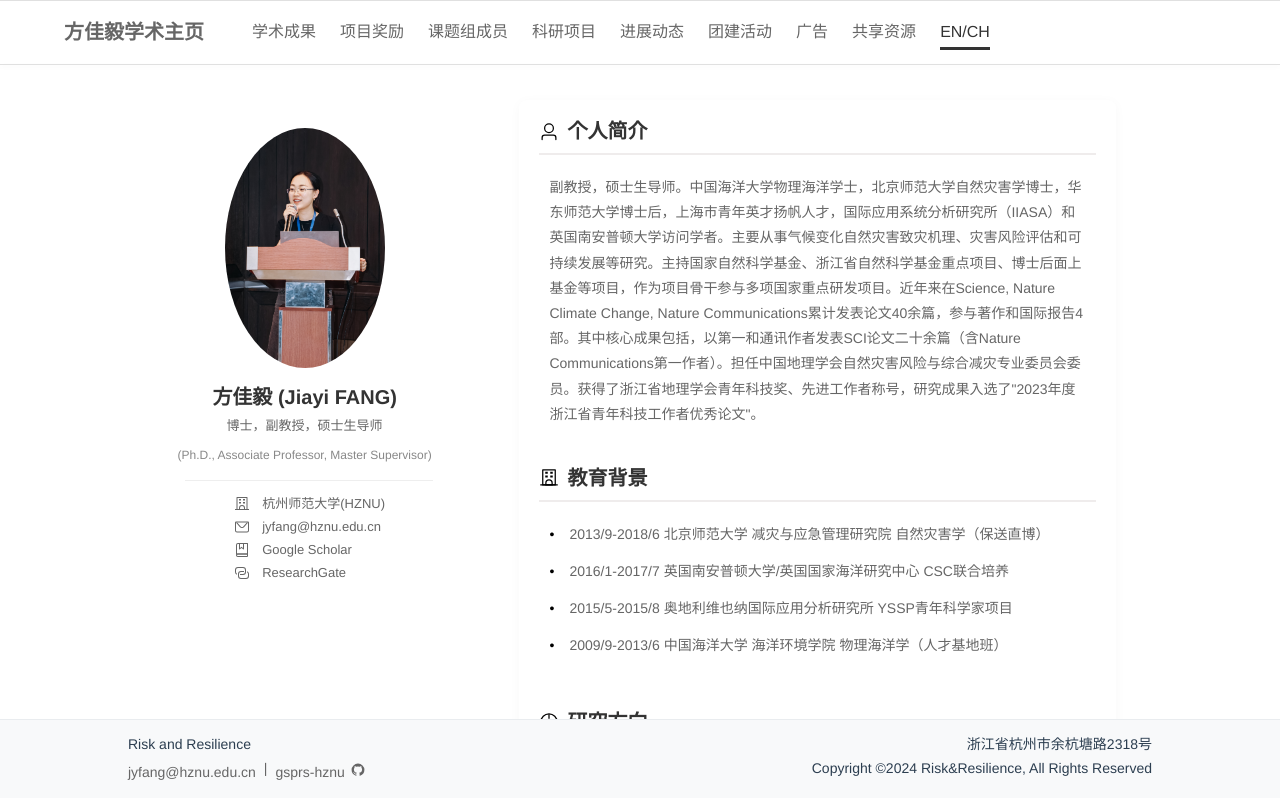
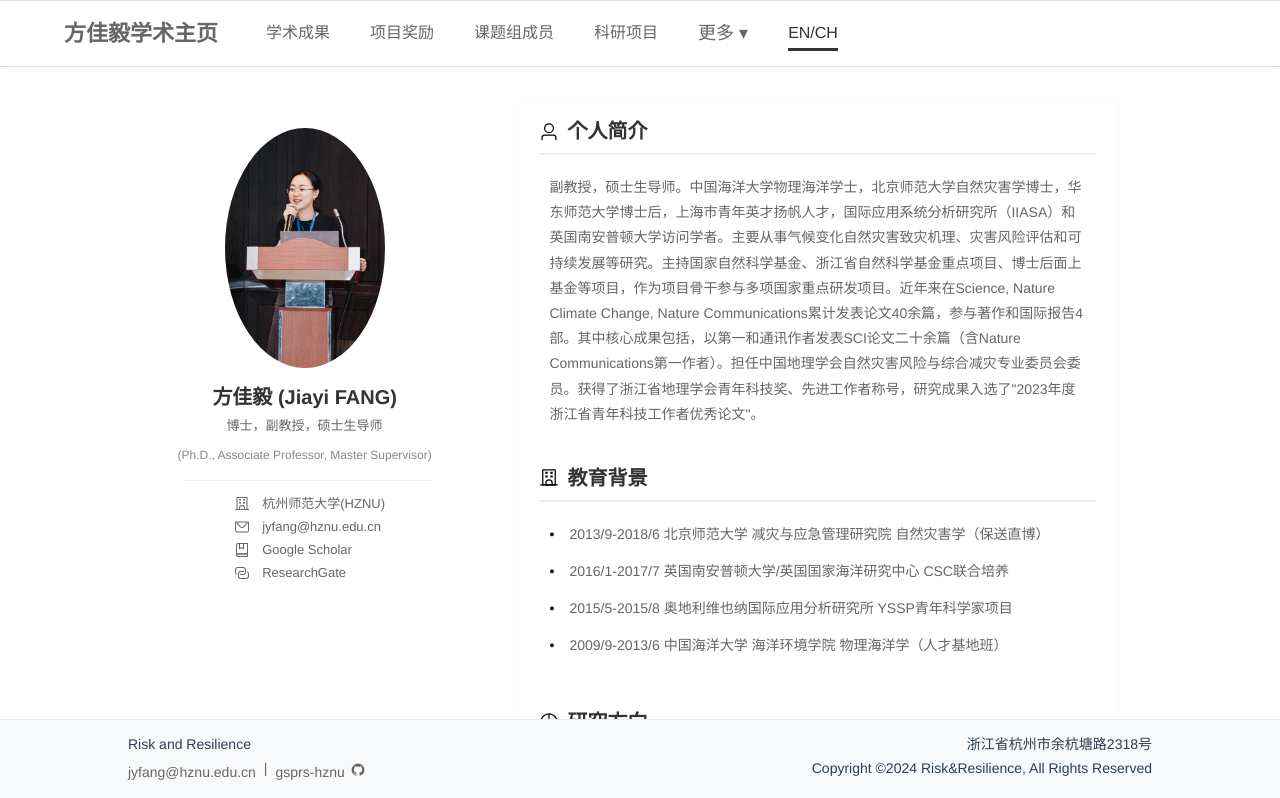
Before and after one commit to RiskResilienceLab/Risk-Resilience, a Vue app: page / in a window 1280 px wide. Shown: the top 798 px of the page. Built offline with nearby package versions, Linux system fonts and the light colour scheme.

Commit message:
Update responsive design

```diff
--- a/src/components/Header.vue
+++ b/src/components/Header.vue
@@ -9,10 +9,15 @@
           <router-link to="/honors">项目奖励</router-link>
           <router-link to="/members">课题组成员</router-link>
           <router-link to="/research">科研项目</router-link>
-          <router-link to="/progress">进展动态</router-link>
-          <router-link to="/team-building">团建活动</router-link>
-          <router-link to="/advertisement">广告</router-link>
-          <router-link to="/resources">共享资源</router-link>
+          <div class="dropdown">
+            <span class="more-menu">更多 ▾</span>
+            <div class="dropdown-content">
+              <router-link to="/progress">进展动态</router-link>
+              <router-link to="/team-building">团建活动</router-link>
+              <router-link to="/advertisement">广告</router-link>
+              <router-link to="/resources">共享资源</router-link>
+            </div>
+          </div>
           <router-link to="/" @click="handleLanguageChange" class="lang-switch">EN/CH</router-link>
         </div>
       </nav>
@@ -60,7 +65,7 @@ const handleLanguageChange = () => {
 
 .nav-links {
   display: flex;
-  gap: 2rem;
+  gap: 3rem;
   align-items: center;
 }
 
@@ -93,8 +98,8 @@ const handleLanguageChange = () => {
 }
 
 .site-title {
-  margin-right: 4rem;
-  font-size: 1.25rem;
+  margin-right: 6rem;
+  font-size: 1.375rem;
   color: #666;
   text-decoration: none;
   font-weight: bold;
@@ -144,7 +149,7 @@ const handleLanguageChange = () => {
 
 @media (max-width: 1280px) {
   .nav-links {
-    gap: 1.5rem;
+    gap: 2.5rem;
   }
 
   .nav-links a {
@@ -190,6 +195,15 @@ const handleLanguageChange = () => {
     font-size: 0.875rem;
     padding: 0.25rem 0;
   }
+
+  .dropdown-content {
+    position: fixed;
+    left: 0;
+    right: 0;
+    transform: none;
+    width: 100%;
+    top: auto;
+  }
 }
 
 @media (max-width: 576px) {
@@ -209,4 +223,55 @@ const handleLanguageChange = () => {
     margin-bottom: 0.5rem;
   }
 }
+
+.dropdown {
+  position: relative;
+  display: inline-block;
+}
+
+.more-menu {
+  color: #666;
+  cursor: pointer;
+  padding: 0.5rem 0;
+  font-size: 1.125rem;
+}
+
+.more-menu:hover {
+  color: #333;
+}
+
+.dropdown-content {
+  display: none;
+  position: absolute;
+  background-color: white;
+  min-width: 160px;
+  box-shadow: 0 8px 16px rgba(0,0,0,0.1);
+  z-index: 1001;
+  border-radius: 4px;
+  top: 100%;
+  left: 50%;
+  transform: translateX(-50%);
+}
+
+.dropdown-content a {
+  color: #666;
+  padding: 12px 16px;
+  text-decoration: none;
+  display: block;
+  text-align: center;
+  font-size: 1rem;
+}
+
+.dropdown-content a:hover {
+  background-color: #f9f9f9;
+  color: #333;
+}
+
+.dropdown:hover .dropdown-content {
+  display: block;
+}
+
+.dropdown-content a::after {
+  display: none;
+}
 </style>
```
